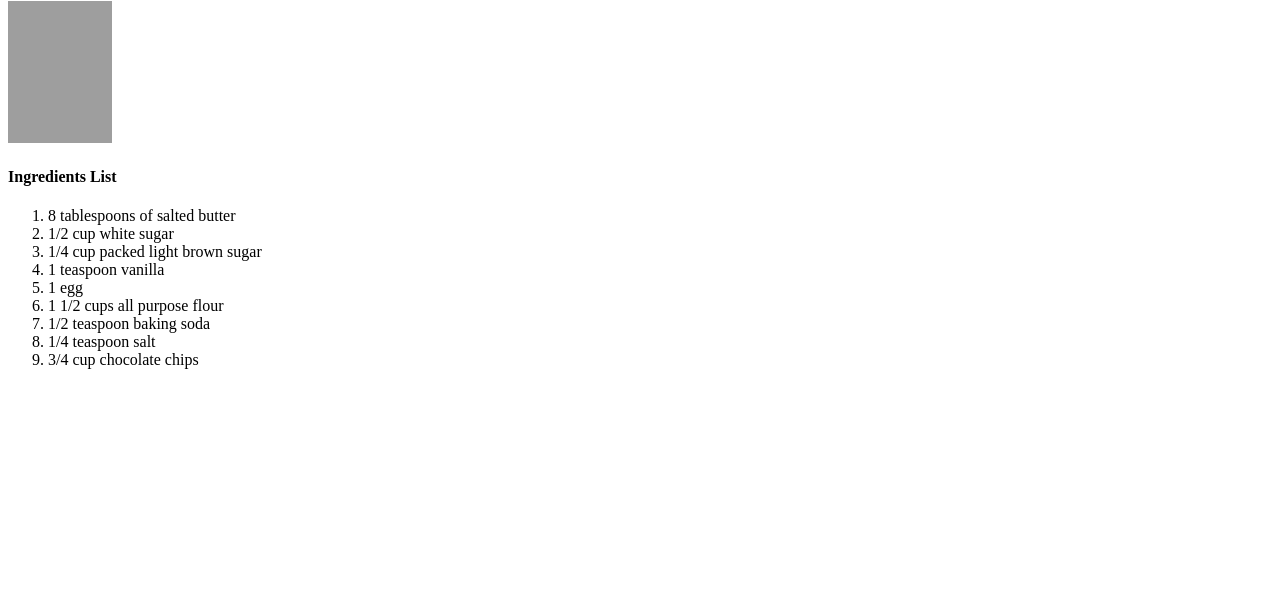
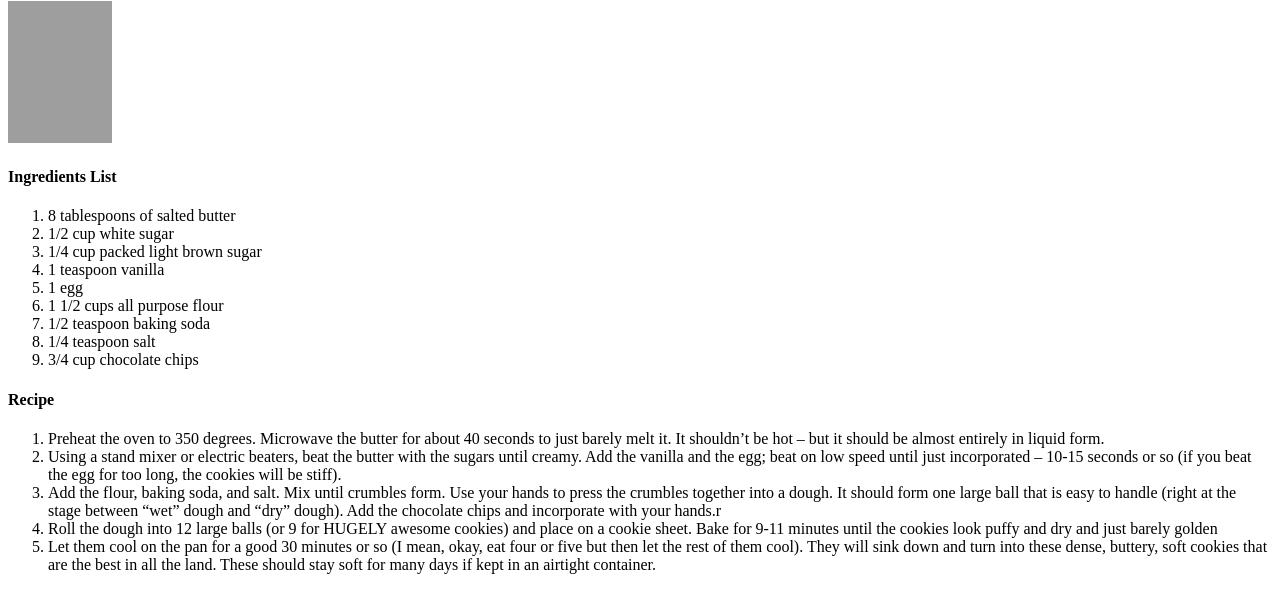
Before and after one commit to sohaines/webdevelopment, a plain HTML site: page recipe/index.html in a window 1280 px wide. Shown: the part 79-692 px from the top of the page. Drawn offline with Linux system fonts and the light colour scheme; grey boxes are pictures that could not be loaded.

Commit message:
added recipe steps

```diff
--- a/recipe/index.html
+++ b/recipe/index.html
@@ -19,5 +19,15 @@
     <li>1/4 teaspoon salt</li>
     <li>3/4 cup chocolate chips</li>
 </ol>
+
+
+  <h4>Recipe</h4>
+  <ol>
+    <li>Preheat the oven to 350 degrees. Microwave the butter for about 40 seconds to just barely melt it. It shouldn’t be hot – but it should be almost entirely in liquid form.</li>
+    <li>Using a stand mixer or electric beaters, beat the butter with the sugars until creamy. Add the vanilla and the egg; beat on low speed until just incorporated – 10-15 seconds or so (if you beat the egg for too long, the cookies will be stiff).</li>
+    <li>Add the flour, baking soda, and salt. Mix until crumbles form. Use your hands to press the crumbles together into a dough. It should form one large ball that is easy to handle (right at the stage between “wet” dough and “dry” dough). Add the chocolate chips and incorporate with your hands.r</li>
+    <li>Roll the dough into 12 large balls (or 9 for HUGELY awesome cookies) and place on a cookie sheet. Bake for 9-11 minutes until the cookies look puffy and dry and just barely golden</li>
+    <li>Let them cool on the pan for a good 30 minutes or so (I mean, okay, eat four or five but then let the rest of them cool). They will sink down and turn into these dense, buttery, soft cookies that are the best in all the land. These should stay soft for many days if kept in an airtight container.</li>
+  </ol>
 </body>
 </html>
```
